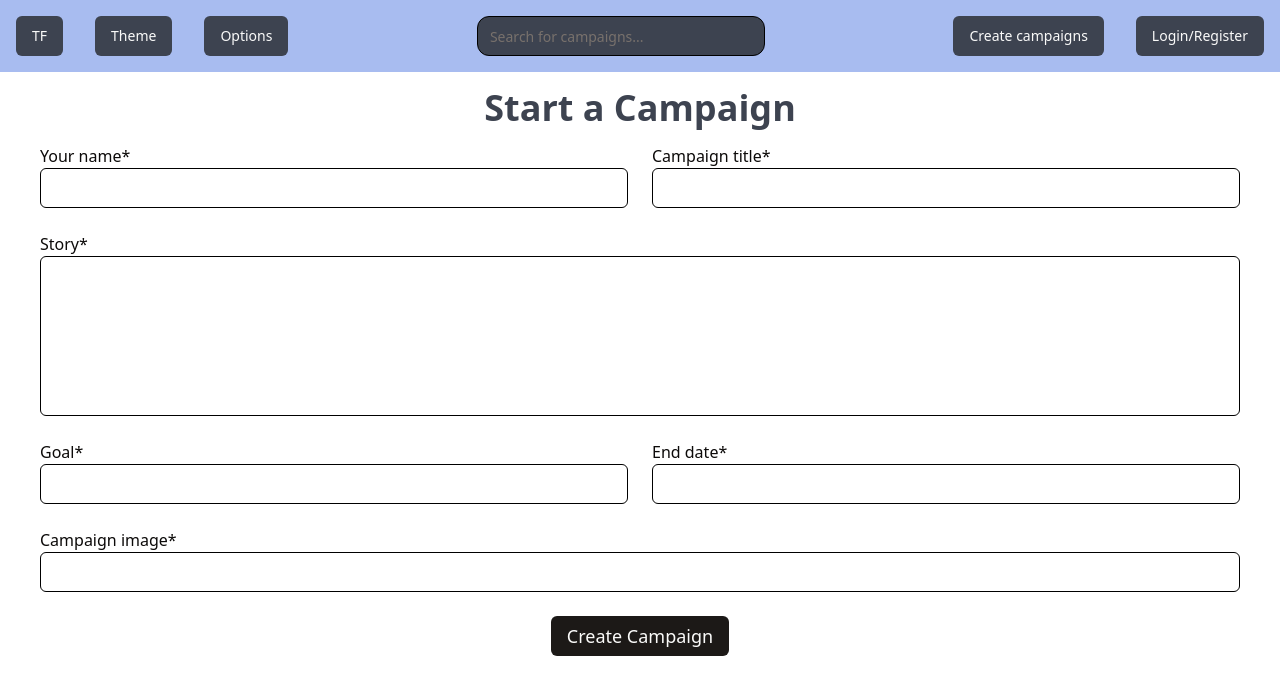
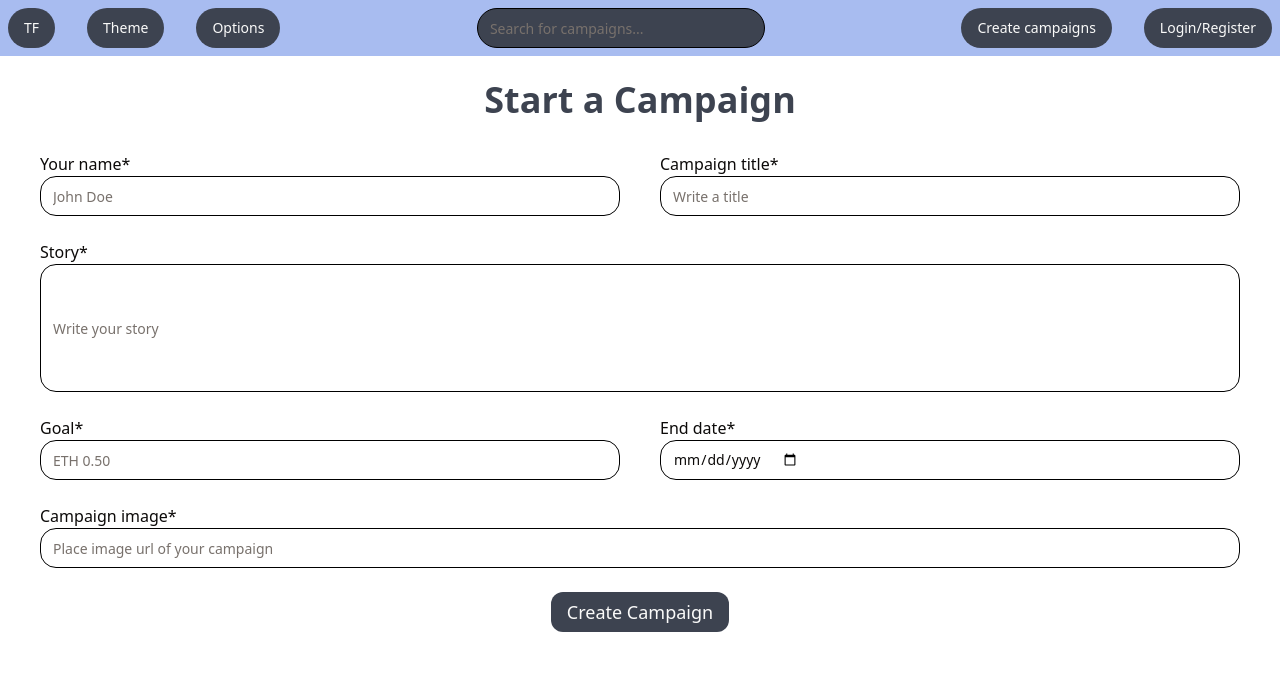
Before and after one commit to Alvinvarghese/trustfunds, a Next.js app: page /user/campaigns/create in a window 1280 px wide. Shown: the top 694 px of the page. Built offline with nearby package versions, Linux system fonts and the light colour scheme.

Commit message:
ui changes

```diff
--- a/src/app/auth/login/page.js
+++ b/src/app/auth/login/page.js
@@ -13,15 +13,16 @@ const Page = () => {
       </div>
       <div className="flex flex-1 items-center justify-center">
         <form className=" flex max-w-md flex-col items-center justify-center">
+          <img src="/TF.png" alt="logo" className="h-2/3 w-3/5 pb-16" />
           <div className="mb-6 w-80">
             <label className="mb-2 block text-sm">Username*</label>
             <Input type="text" className="rounded-xl border border-black" />
           </div>
-          <div className="mb-6 w-80">
+          <div className="mb-6 w-80 pb-6">
             <label className="mb-2 block text-sm">Password*</label>
             <Input type="text" className="rounded-xl border border-black" />
           </div>
-          <Button type="submit" className="rounded-xl">
+          <Button type="submit" className="rounded-xl w-32 text-lg bg-darkgray">
             LOGIN
           </Button>
         </form>
--- a/src/app/auth/register/page.js
+++ b/src/app/auth/register/page.js
@@ -6,29 +6,28 @@ const Page = () => {
     <div className="flex h-screen">
       <div className="flex-1">
         <img
-          src="/ai_image.png"
+          src="/ai_image1.png"
           alt="ai-image"
           className="h-full w-full object-cover"
         />
       </div>
 
-      <div className="flex flex-1 items-center justify-center">
+      <div className="flex flex-1 items-center justify-center ">
         <form className=" flex max-w-md flex-col items-center justify-center">
-          <div className="mb-6 w-80">
+          <img src="/TF.png" alt="logo" className="h-2/3 w-3/5 pb-8" />
+          <div className="mb-3 w-80">
             <label className="mb-2 block text-sm">Full Name*</label>
             <Input type="text" className="rounded-xl border border-black" />
           </div>
-
-          <div className="mb-6 w-80">
+          <div className="mb-4 w-80">
             <label className="mb-2 block text-sm">Email*</label>
             <Input type="text" className="rounded-xl border border-black" />
           </div>
-
-          <div className="mb-6 w-80">
+          <div className="mb-3 w-80">
             <label className="mb-2 block text-sm">Username*</label>
             <Input type="text" className="rounded-xl border border-black" />
           </div>
-          <div className="mb-6 w-80">
+          <div className="mb-3 w-80">
             <label className="mb-2 block text-sm">Password*</label>
             <Input type="text" className="rounded-xl border border-black" />
           </div>
@@ -36,7 +35,7 @@ const Page = () => {
             <label className="mb-2 block text-sm">Repeat Password*</label>
             <Input type="text" className="rounded-xl border border-black" />
           </div>
-          <Button type="submit" className="rounded-xl">
+          <Button type="submit" className="w-32 rounded-xl bg-darkgray text-lg">
             REGISTER
           </Button>
         </form>
--- a/src/app/user/campaigns/create/page.js
+++ b/src/app/user/campaigns/create/page.js
@@ -5,38 +5,52 @@ import React from "react";
 const Page = () => {
   return (
     <div className="flex h-screen flex-col items-center px-10">
-      <h1 className=" mt-4 text-4xl font-bold text-darkgray">
+      <h1 className=" mt-6 text-4xl font-bold text-darkgray">
         Start a Campaign
       </h1>
-      <div className="mb-6 mt-4 flex w-full">
-        <div className="mr-6 w-1/2">
+      <div className="mb-6 flex w-full pt-8">
+        <div className="mr-10 w-1/2">
           <label>Your name*</label>
-          <Input />
+          <Input className="rounded-2xl" type="text" placeholder="John Doe" />
         </div>
         <div className="w-1/2">
           <label>Campaign title*</label>
-          <Input />
+          <Input
+            className="rounded-2xl"
+            type="text"
+            placeholder="Write a title"
+          />
         </div>
       </div>
       <div className="mb-6 w-full">
         <label>Story*</label>
-        <Input className="h-40" />
+        <Input
+          className="h-32 rounded-2xl align-top"
+          type="text"
+          placeholder="Write your story"
+        />
       </div>
       <div className="mb-6 flex w-full">
-        <div className="mr-6 w-1/2 ">
+        <div className="mr-10 w-1/2 ">
           <label>Goal*</label>
-          <Input />
+          <Input className="rounded-2xl" type="text" placeholder="ETH 0.50" />
         </div>
         <div className="w-1/2">
           <label>End date*</label>
-          <Input />
+          <Input className="rounded-2xl" type="date" />
         </div>
       </div>
       <div className="mb-6 w-full">
         <label>Campaign image*</label>
-        <Input />
+        <Input
+          className="rounded-2xl"
+          type="text"
+          placeholder="Place image url of your campaign"
+        />
       </div>
-      <Button className="text-lg">Create Campaign</Button>
+      <Button className="rounded-xl bg-darkgray text-lg">
+        Create Campaign
+      </Button>
     </div>
   );
 };
--- a/src/components/navbar/navbar.js
+++ b/src/components/navbar/navbar.js
@@ -5,34 +5,38 @@ import { Input } from "../ui/input";
 const Navbar = () => {
   return (
     <nav>
-      <ul className="flex items-center justify-between p-4 bg-lightblue">
+      <ul className="flex items-center justify-between bg-lightblue p-2">
         <div className="flex items-center space-x-8">
           <li>
             <Link href="/">
-              <Button className="bg-darkgray">TF</Button>
+              <Button className="rounded-3xl bg-darkgray">TF</Button>
             </Link>
           </li>
           <li>
-            <Button className="bg-darkgray">Theme</Button>
+            <Button className="rounded-3xl bg-darkgray">Theme</Button>
           </li>
           <li>
-            <Button className="bg-darkgray">Options</Button>
+            <Button className="rounded-3xl bg-darkgray">Options</Button>
           </li>
         </div>
         <li>
           <Input
-            className="rounded-xl w-72 bg-darkgray text-white placeholder-white"
+            className="w-72 rounded-3xl bg-darkgray text-white placeholder-white"
             type="text"
             placeholder="Search for campaigns..."
           />
         </li>
         <div className="flex items-center space-x-8">
           <li>
-            <Button className="bg-darkgray">Create campaigns</Button>
+            <Button className="rounded-3xl bg-darkgray">
+              Create campaigns
+            </Button>
           </li>
           <li>
             <Link href="/">
-              <Button className="bg-darkgray">Login/Register</Button>
+              <Button className="rounded-3xl bg-darkgray">
+                Login/Register
+              </Button>
             </Link>
           </li>
         </div>
```
Also changed, not shown: public/TF.png (added), public/ai_image1.png (added).
